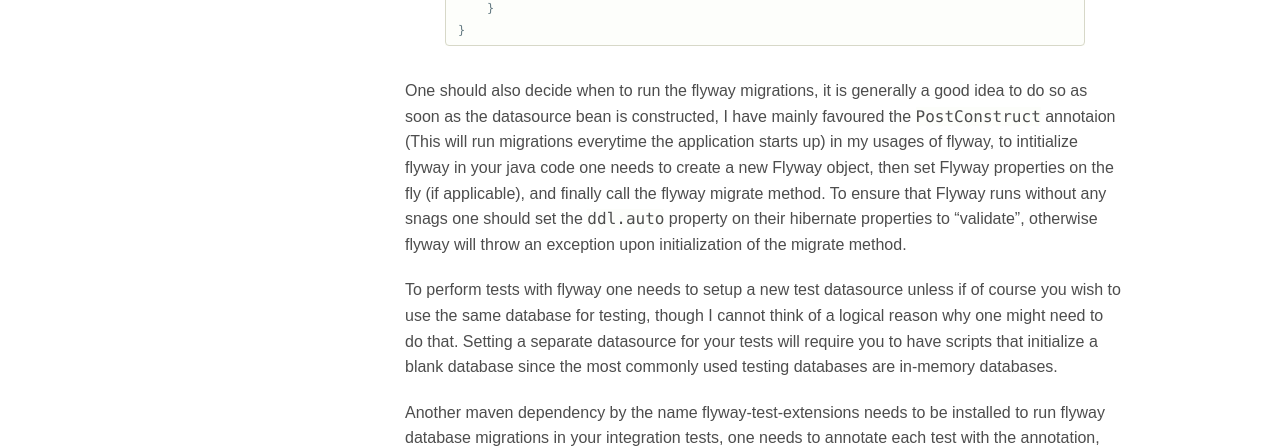
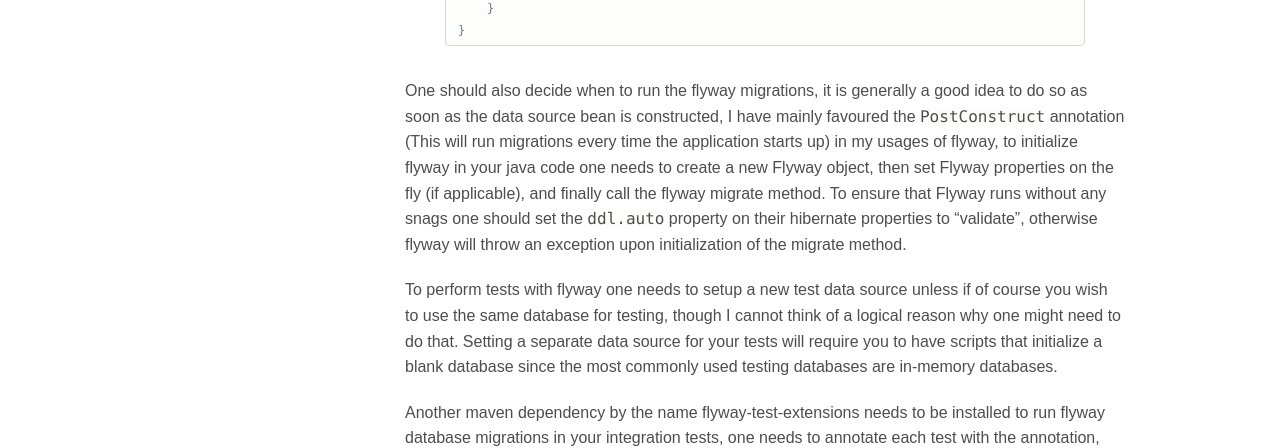
Before and after one commit to BSG-Africa/blog, a Jekyll site: the page built from _posts/2016-04-06-flyway-database-migration-basics-tutorial.md, in a window 1280 px wide and 900 px high, scrolled down 2240 px. Shown: the part 178-626 px from the top of the window. Built offline with Jekyll 4.4.1, drawn with Linux system fonts in a browser that asks for light colours; nearby versions of some CDN libraries; some of the changed text lies outside the part shown.

Commit message:
Edit further review elements

```diff
--- a/_posts/2016-04-06-flyway-database-migration-basics-tutorial.md
+++ b/_posts/2016-04-06-flyway-database-migration-basics-tutorial.md
@@ -13,7 +13,7 @@ Hibernate can handle some changes but it is less convenient when it comes to mig
 
 #### How it works:
 
-To use flyway in your application, you need to define your flyway properties in your application.properties file, you have the option of configuring your DataSource in this file also but I have in my limited experience with the technology found that it is not such a great idea to do so, rather do so in your java configuration setup because, it becomes easier for you to configure different DataSources for your test and production databases, more to follow on flyway tests.
+To use flyway in your application, you need to define your flyway properties in your application.properties file, you have the option of configuring your data source in this file also but I have in my limited experience with the technology found that it is not such a great idea to do so, rather do so in your java configuration setup because, it becomes easier for you to configure different data sources for your test and production databases, more to follow on flyway tests.
 
 {% highlight java %}
 # Flyway properties
@@ -66,11 +66,11 @@ public class DatabaseMigrationService {
 }
 {% endhighlight %}
 
-One should also decide when to run the flyway migrations, it is generally a good idea to do so as soon as the datasource bean is constructed, I have mainly favoured the `PostConstruct` annotaion (This will run migrations everytime the application starts up) in my usages of flyway, to intitialize flyway in your java code one needs to create a new Flyway object, then set Flyway properties on the fly (if applicable), and finally call the flyway migrate method.
+One should also decide when to run the flyway migrations, it is generally a good idea to do so as soon as the data source bean is constructed, I have mainly favoured the `PostConstruct` annotation (This will run migrations every time the application starts up) in my usages of flyway, to initialize flyway in your java code one needs to create a new Flyway object, then set Flyway properties on the fly (if applicable), and finally call the flyway migrate method.
 To ensure that Flyway runs without any snags one should set the `ddl.auto` property on their hibernate properties to "validate", otherwise flyway will throw an exception upon initialization of the
 migrate method.
 
-To perform tests with flyway one needs to setup a new test datasource unless if of course you wish to use the same database for testing, though I cannot think of a logical reason why one might need to do that. Setting a separate datasource for your tests will require you to have scripts that initialize a blank database since the most commonly used testing databases are in-memory databases.
+To perform tests with flyway one needs to setup a new test data source unless if of course you wish to use the same database for testing, though I cannot think of a logical reason why one might need to do that. Setting a separate data source for your tests will require you to have scripts that initialize a blank database since the most commonly used testing databases are in-memory databases.
 
 Another maven dependency by the name flyway-test-extensions needs to be installed to run flyway database migrations in your integration tests, one needs to annotate each test with the annotation, FlywayTest, there are two ways in which one can do this, annotate each method in your test with the FlywayTest annotation or annotate the whole class. When a whole class is annotated, flyway will only create the database once and all the methods within the class will share the same database instance (Faster!!!), where else if each method is annotated, each method will have its own database instance created by flyway and will not share with all the other tests in the class. Please note that, this is easier to do with in memory databases such as Hyper SQL and the Apache Derby databases.
 
```
Also changed, not shown: other parts of _posts/2016-04-06-flyway-database-migration-basics-tutorial.md (+2 -2 lines).
